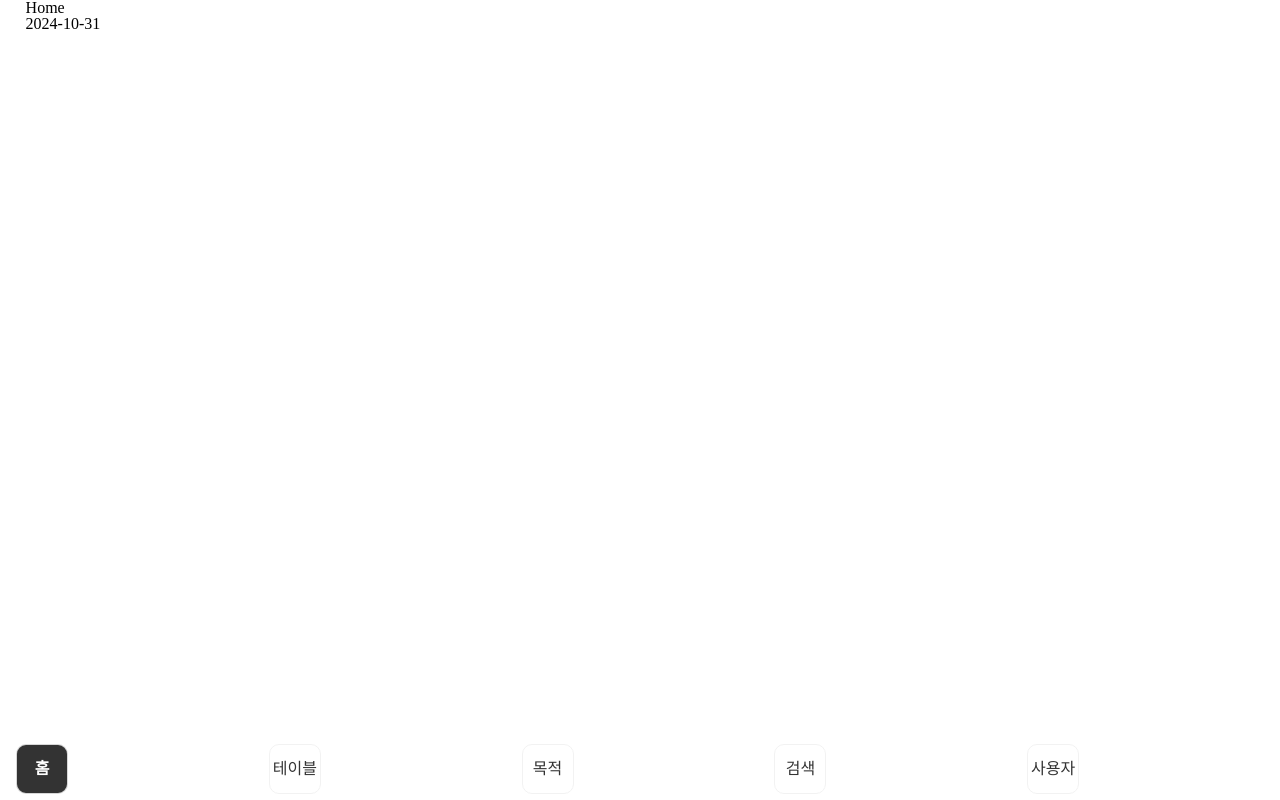
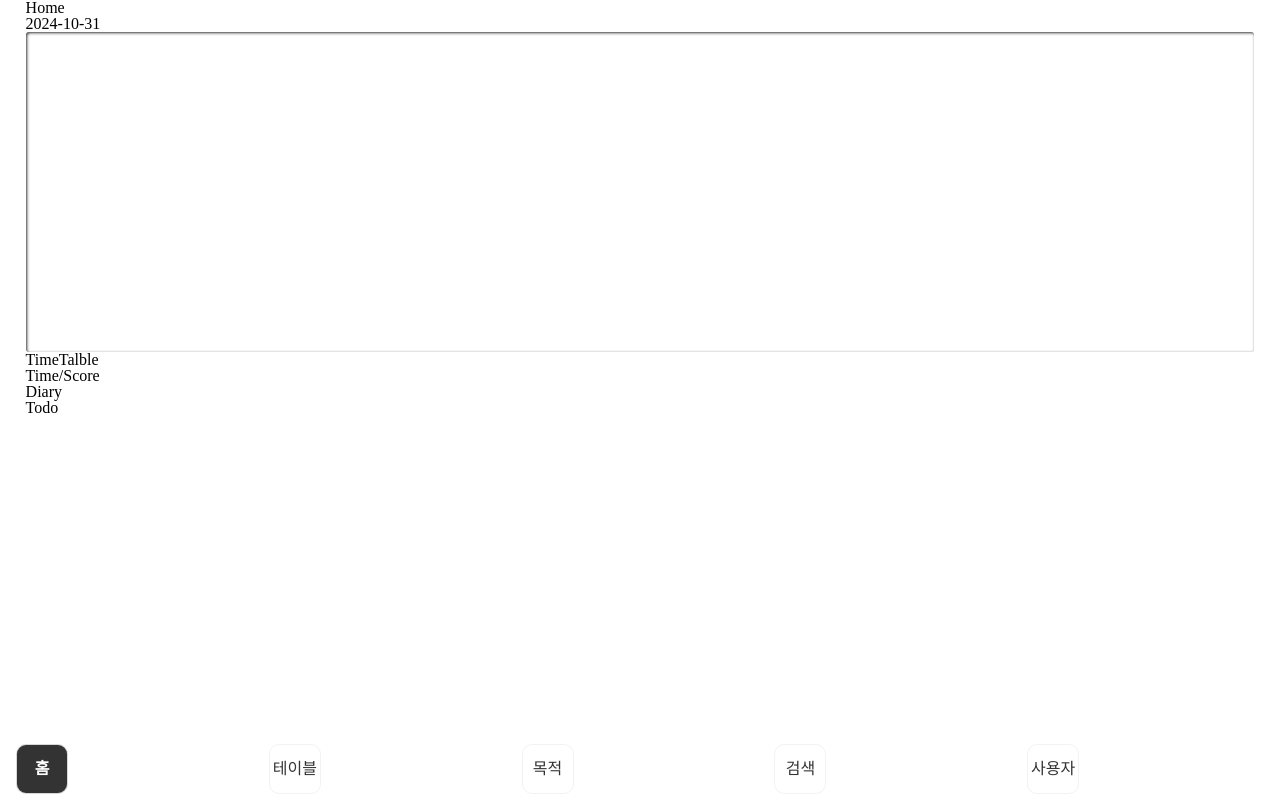
Before and after one commit to UseExponent/Exponent, a React (Vite) app in the folder exponent/: page /Main in a window 1280 px wide. Built offline with nearby package versions, Linux system fonts and the light colour scheme.

Commit message:
Streak Component

```diff
--- /dev/null
+++ b/exponent/src/components/Streak.jsx
@@ -0,0 +1,46 @@
+import React, { useEffect } from 'react';
+import styled from 'styled-components';
+import { format, sub } from "date-fns";
+
+const StyledStreak = styled.ol`
+    width: 100%;
+    height: calc(${(props) => props.Layer} * 10rem);
+    background: #fff;
+    border-radius: 3px;
+    box-shadow: inset 1px 1px 3px #333;
+`;
+
+const Streak = (props) => {
+    const dateFns = new Date();
+    let Formatted = format(dateFns, 'yyyy-MM-dd');
+    const blocks = []; let i = 0;
+
+    useEffect(() => {
+        switch(props.Layer){
+            case 1:
+                i = 20;
+            case 2:
+                i = 40;
+            case 3:
+                i = 60
+            case 4:
+                i = 80;
+        };
+        for(let j = 0; j < i; j++){
+            blocks.push(Formatted)
+            sub(Formatted, { days: 1 });
+        }
+    }, [blocks, i]);
+
+  return (
+    <StyledStreak Layer = {props.Layer}>
+        {blocks.map(nav => (
+            <li
+                className={nav}>
+            </li>
+        ))}
+    </StyledStreak>
+  )
+}
+
+export default Streak;
--- a/exponent/src/routes/pages/Main.jsx
+++ b/exponent/src/routes/pages/Main.jsx
@@ -1,5 +1,6 @@
 import styled from "styled-components"
 import { format } from "date-fns";
+import Streak from "../../components/Streak";
 
 const Section = styled.section`
   width: 96%;
@@ -15,12 +16,13 @@ export default function Main() {
       <div>
         <p>Home</p>
         <p>{format(dateFns,'yyyy-MM-dd')}</p>
+        <Streak Layer='2'></Streak>
       </div>
       <div>
-        <div className="1"></div>
-        <div className="1"></div>
-        <div className="1"></div>
-        <div className="1"></div>
+        <div className="TimeTalble">TimeTalble</div>
+        <div className="Time/Score">Time/Score</div>
+        <div className="Diary">Diary</div>
+        <div className="Todo">Todo</div>
       </div>
     </Section>
   )
--- a/exponent/src/routes/pages/Table.jsx
+++ b/exponent/src/routes/pages/Table.jsx
@@ -14,11 +14,11 @@ export default function Table() {
   return (
     <Section>
       <div>
-        <p>Table</p>
+        <p>TimeTable</p>
         <p>{format(dateFns,'yyyy-MM-dd')}</p>
         <input type="text" />
       </div>
-      <div className="streak">
+      <div>
         <div>
           <h1>Streak</h1>
         </div>
```
